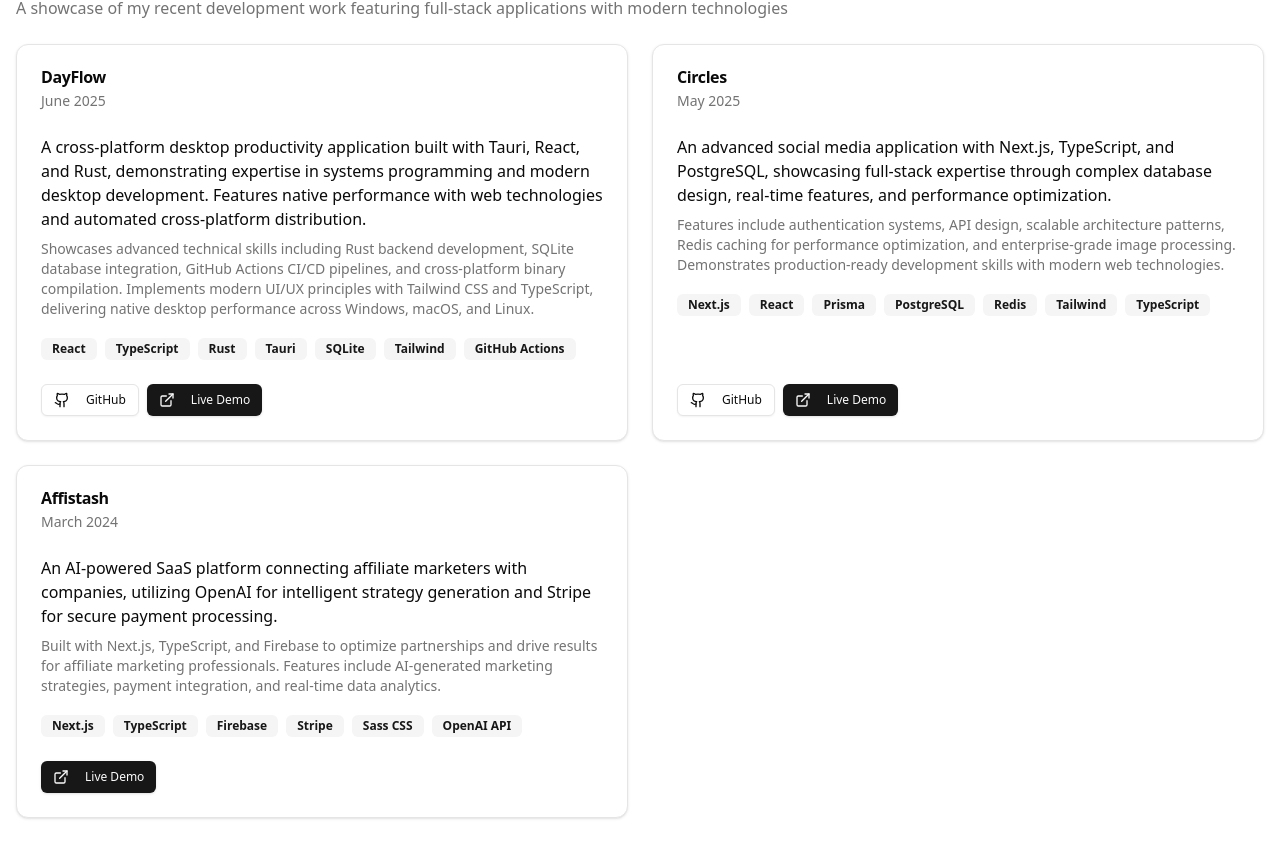
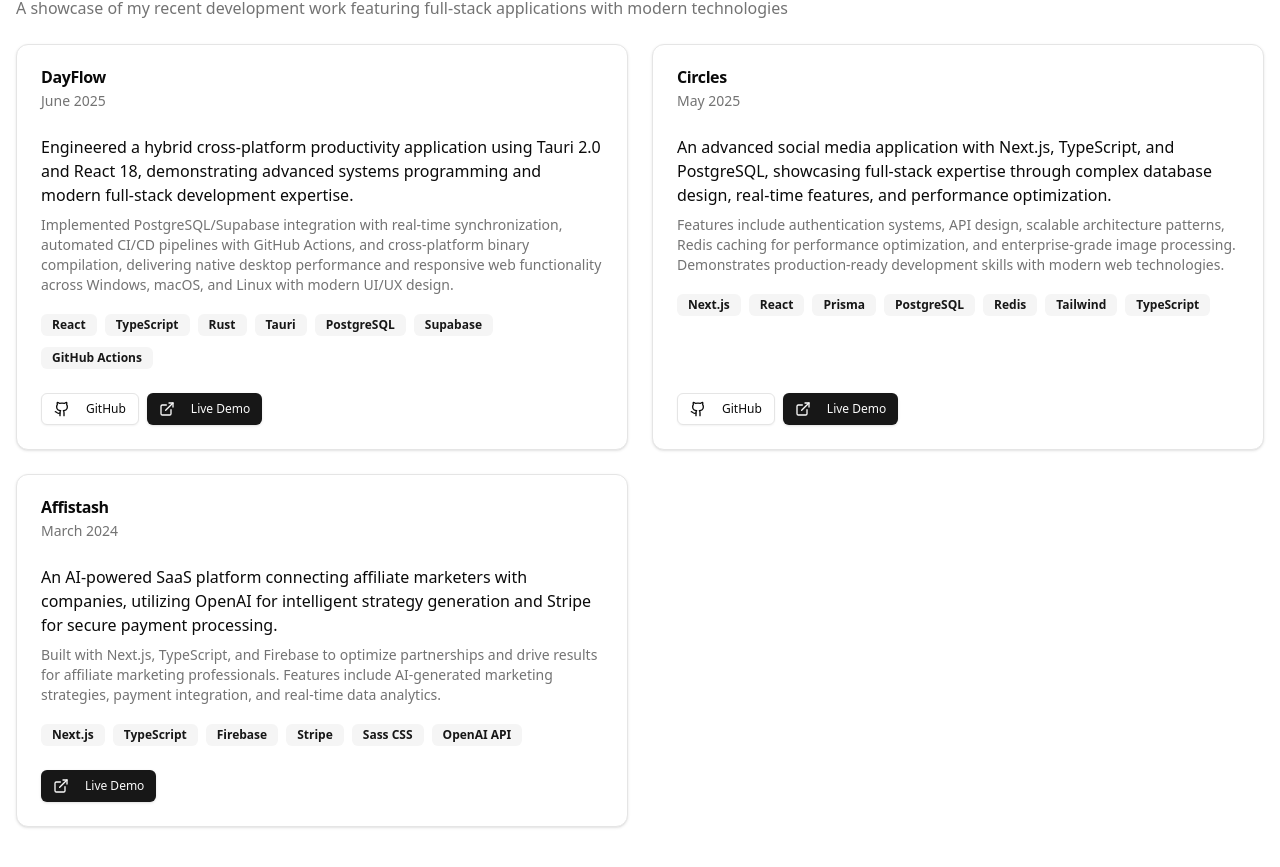
Before and after one commit to nikitalobanov12/nikita_lobanov_portfolio, a Next.js app: page / in a window 1280 px wide. Shown: the part 3013-3880 px from the top of the page. Built offline with nearby package versions, Linux system fonts and the light colour scheme.

Commit message:
update june 10th

```diff
--- a/src/components/sections/projects.tsx
+++ b/src/components/sections/projects.tsx
@@ -9,10 +9,10 @@ export function ProjectsSection() {
 	const projects = [
 		{
 			title: 'DayFlow',
-			description: 'A cross-platform desktop productivity application built with Tauri, React, and Rust, demonstrating expertise in systems programming and modern desktop development. Features native performance with web technologies and automated cross-platform distribution.',
-			details: 'Showcases advanced technical skills including Rust backend development, SQLite database integration, GitHub Actions CI/CD pipelines, and cross-platform binary compilation. Implements modern UI/UX principles with Tailwind CSS and TypeScript, delivering native desktop performance across Windows, macOS, and Linux.',
+			description: 'Engineered a hybrid cross-platform productivity application using Tauri 2.0 and React 18, demonstrating advanced systems programming and modern full-stack development expertise.',
+			details: 'Implemented PostgreSQL/Supabase integration with real-time synchronization, automated CI/CD pipelines with GitHub Actions, and cross-platform binary compilation, delivering native desktop performance and responsive web functionality across Windows, macOS, and Linux with modern UI/UX design.',
 			date: 'June 2025',
-			tags: ['React', 'TypeScript', 'Rust', 'Tauri', 'SQLite', 'Tailwind', 'GitHub Actions'],
+			tags: ['React', 'TypeScript', 'Rust', 'Tauri', 'PostgreSQL', 'Supabase', 'GitHub Actions'],
 			github: 'https://github.com/nikitalobanov12/dayflow',
 			live: 'https://dayflow-landing-page.vercel.app/',
 		},
```
Also changed, not shown: 1 other file (tests, documents, lock files or other folders).
